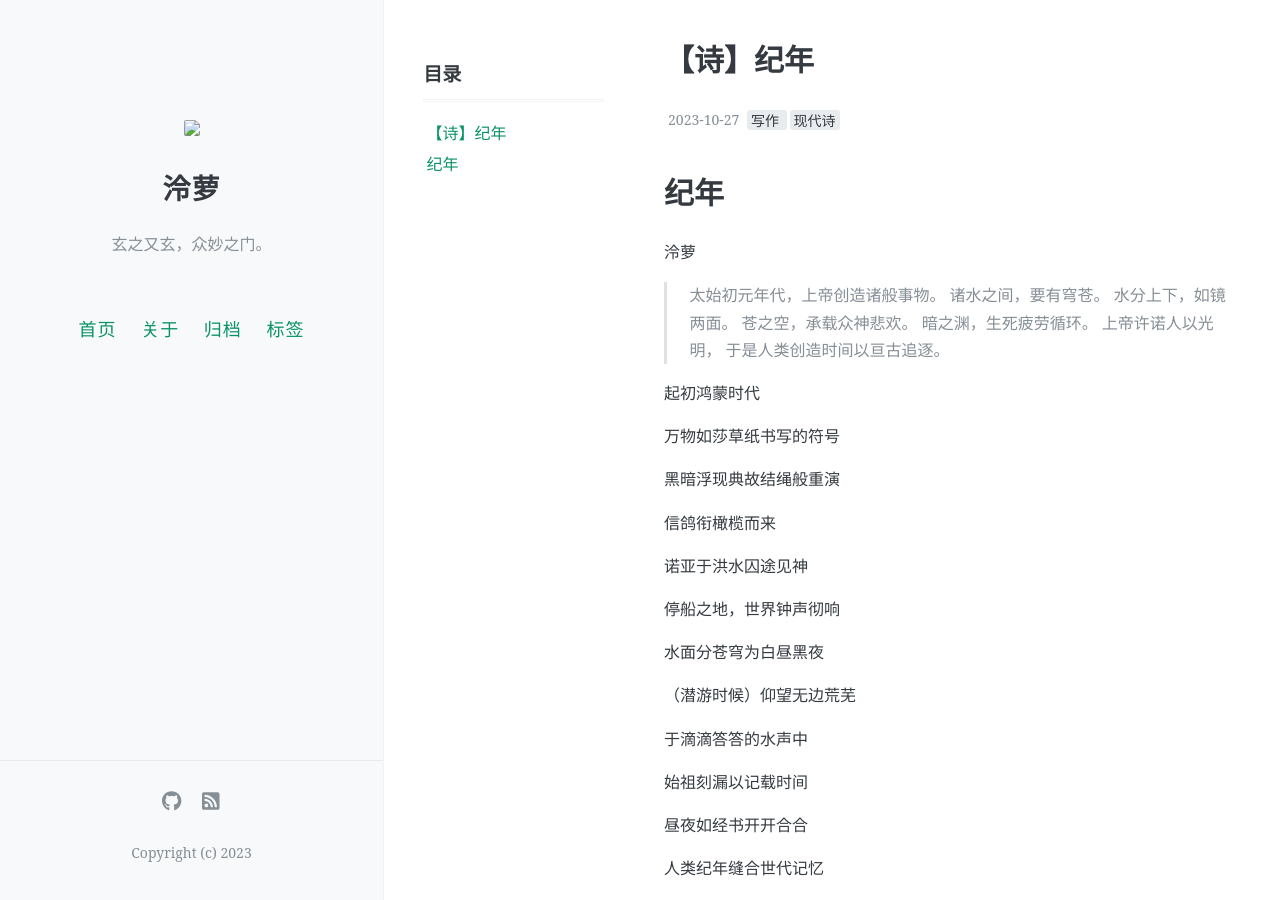
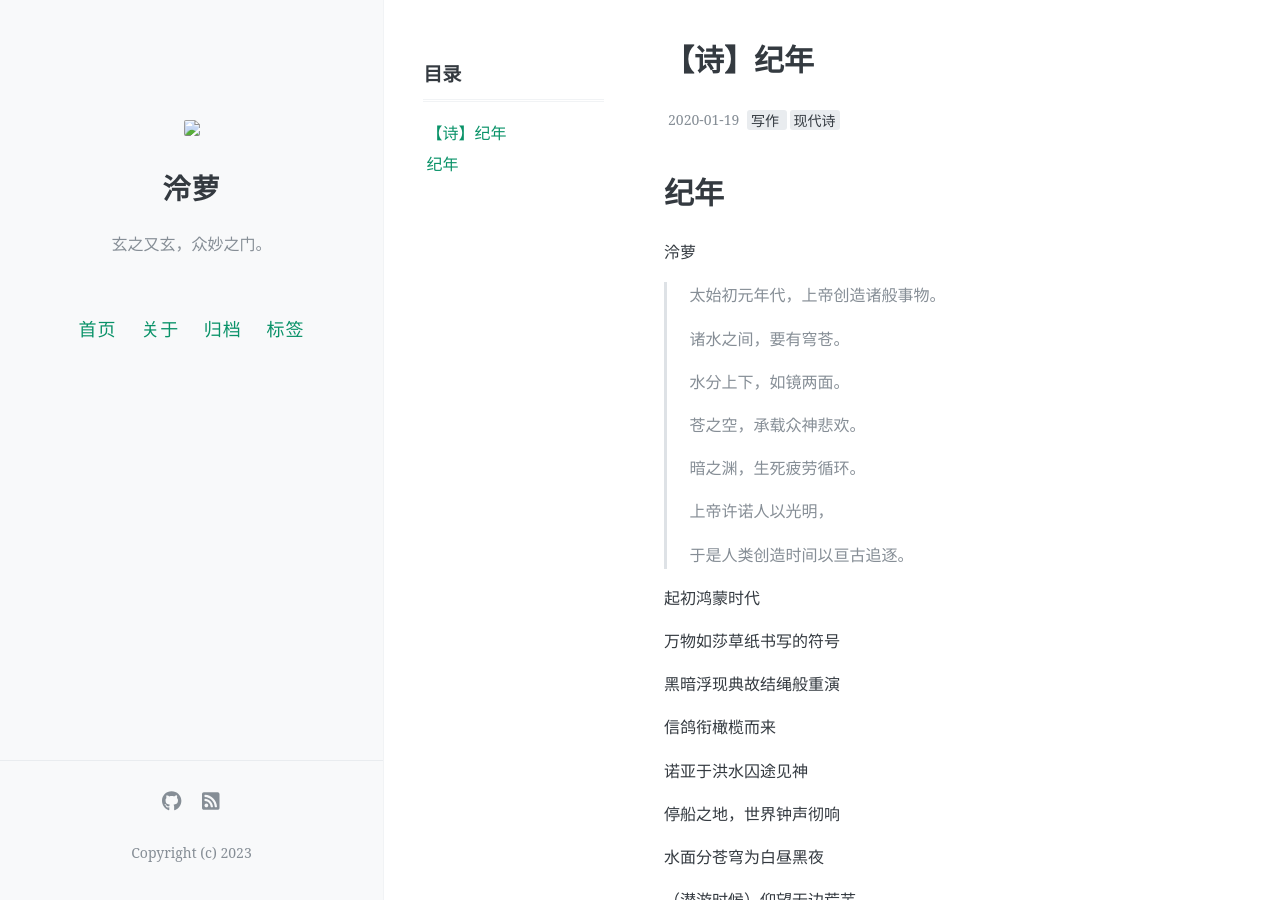
Before and after one commit to chenwenqi228/myblog, a Jekyll site: the page built from _posts/2023-10-27-纪年.md, in a window 1280 px wide and 900 px high. Built offline with Jekyll 4.4.1, drawn with Linux system fonts in a browser that asks for light colours; comment, search, counter and statistics services are not loaded.

Commit message:
Update 2023-10-27-纪年.md

```diff
--- a/_posts/2023-10-27-纪年.md
+++ b/_posts/2023-10-27-纪年.md
@@ -1,7 +1,7 @@
 ---
 layout: post
 title: 【诗】纪年
-date: 2023-10-27
+date: 2020-01-19
 Author: 泠萝
 tags: [写作, 现代诗]
 comments: true
@@ -12,11 +12,17 @@ toc: true
 泠萝
 
 > 太始初元年代，上帝创造诸般事物。
+>
 > 诸水之间，要有穹苍。
+>
 > 水分上下，如镜两面。
+>
 > 苍之空，承载众神悲欢。
+>
 > 暗之渊，生死疲劳循环。
+>
 > 上帝许诺人以光明，
+>
 > 于是人类创造时间以亘古追逐。
 
 起初鸿蒙时代
@@ -29,7 +35,10 @@ toc: true
 
 诺亚于洪水囚途见神
 
-停船之地，世界钟声彻响<br/>
+停船之地，世界钟声彻响
+
+
+
 
 
 
@@ -43,7 +52,9 @@ toc: true
 
 昼夜如经书开开合合
 
-人类纪年缝合世代记忆<br/>
+人类纪年缝合世代记忆
+
+
 
 
 
@@ -58,7 +69,9 @@ toc: true
 
 王权迭代琥珀色的篝火里
 
-为众生改换纪元而高歌狂欢<br/>
+为众生改换纪元而高歌狂欢
+
+
 
 
 
@@ -73,7 +86,9 @@ toc: true
 
 纸幡古帘书写符号意义
 
-荒无人烟的密洞号声留下古事信息<br/>
+荒无人烟的密洞号声留下古事信息
+
+
 
 
 
@@ -84,7 +99,9 @@ toc: true
 
 昼夜轮换间躬耕手作
 
-如亚当初往人间时候<br/>
+如亚当初往人间时候
+
+
 
 
 
```
